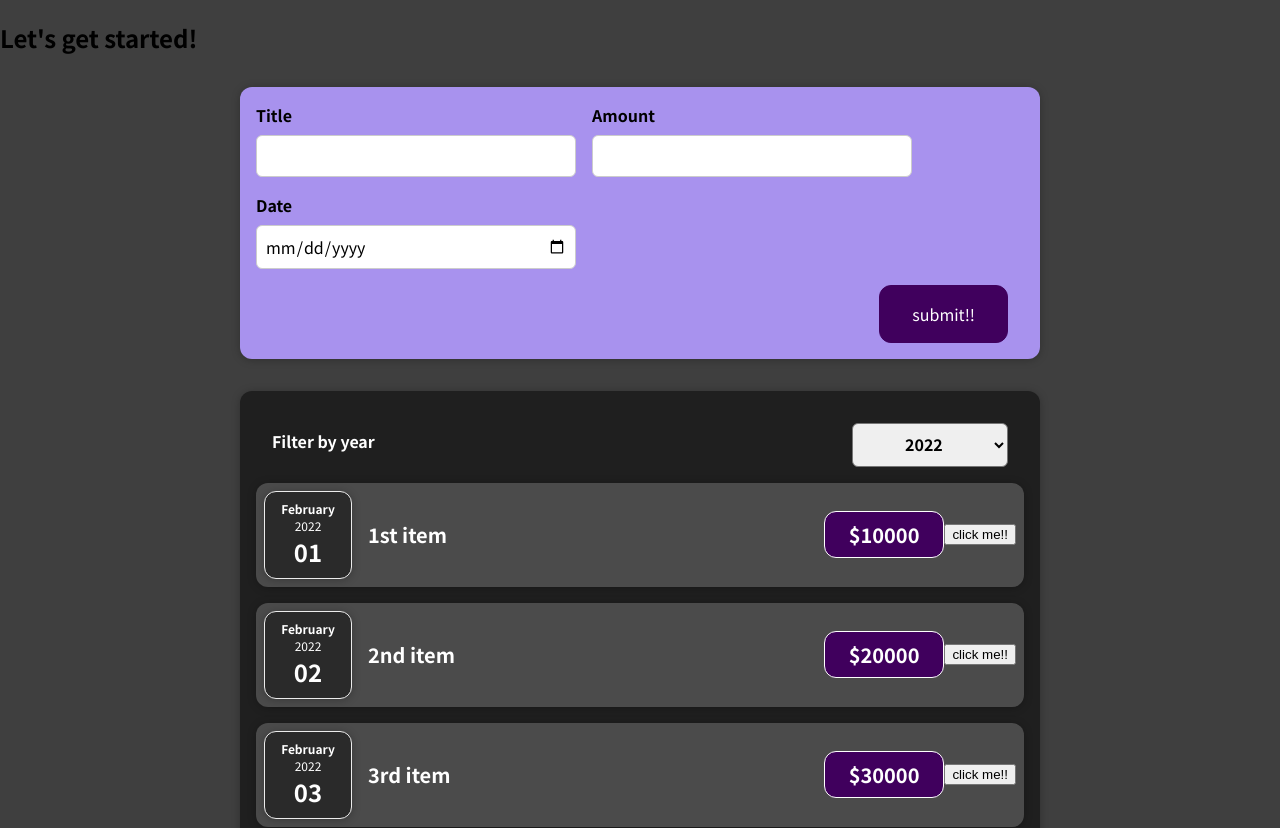
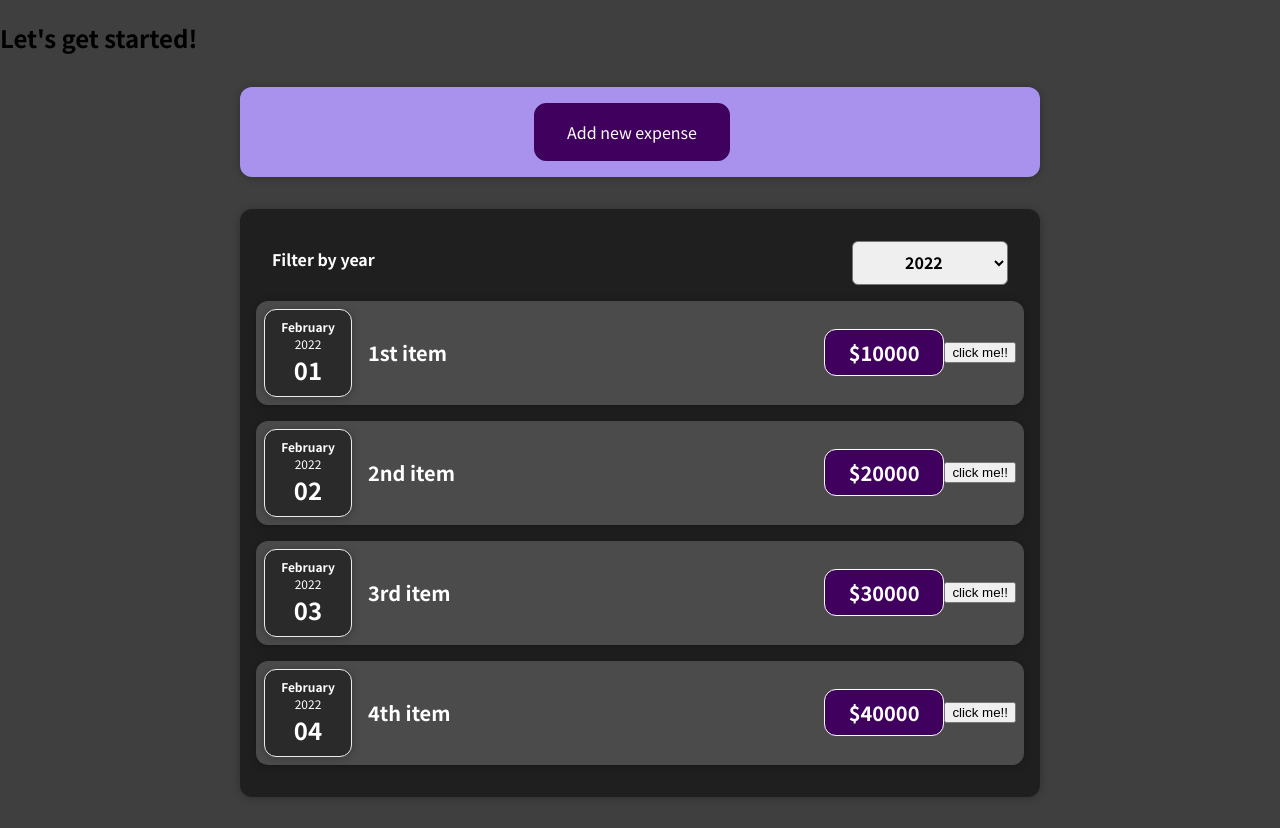
Before and after one commit to yutounun/ReactTheCompleteGuide, a React (Create React App) app: page / in a window 1280 px wide. Shown: the top 828 px of the page. Built offline with nearby package versions, Linux system fonts and the light colour scheme.

Commit message:
Make add new expense form available to close

```diff
--- a/src/components/NewExpense/ExpenseForm.css
+++ b/src/components/NewExpense/ExpenseForm.css
@@ -24,3 +24,7 @@
 .new-expense__actions {
   text-align: right;
 }
+
+.open-new-expense__actions {
+  text-align: center;
+}
--- a/src/components/NewExpense/ExpenseForm.js
+++ b/src/components/NewExpense/ExpenseForm.js
@@ -5,6 +5,7 @@ const ExpenseForm = (props) => {
   const [enteredTitle, setEnteredTitle] = useState("");
   const [enteredAmount, setEnteredAmount] = useState("");
   const [enteredDate, setEnteredDate] = useState("");
+  const [isOpen, setIsOpen] = useState(false);
 
   const titleChangeHandler = (event) => {
     setEnteredTitle(event.target.value);
@@ -15,9 +16,19 @@ const ExpenseForm = (props) => {
   const dateChangeHandler = (event) => {
     setEnteredDate(event.target.value);
   };
+  const openFormHandler = () => {
+    setIsOpen(true);
+  };
+  const closeFormHandler = () => {
+    setIsOpen(false);
+    console.log("isOpen :", isOpen);
+  };
   const submitHandler = (event) => {
     // Prevent submit the contents of the form
     event.preventDefault();
+
+    // Close the expense form after submit
+    closeFormHandler();
 
     const expenseData = {
       title: enteredTitle,
@@ -35,6 +46,16 @@ const ExpenseForm = (props) => {
     setEnteredDate("");
     setEnteredAmount("");
   };
+
+  // After Cancel/Submit action or Default
+  if (isOpen === false) {
+    return (
+      <div className="open-new-expense__actions">
+        <button onClick={openFormHandler}>Add new expense</button>
+      </div>
+    );
+    // After open the form
+  } else {
     return (
       <form onSubmit={submitHandler}>
         <div className="new-expense__controls">
@@ -68,10 +89,12 @@ const ExpenseForm = (props) => {
           </div>
         </div>
         <div className="new-expense__actions">
-        <button type="submit">submit!!</button>
+          <button onClick={closeFormHandler}>Cancel</button>
+          <button type="submit">Add new expense</button>
         </div>
       </form>
     );
+  }
 };
 
 export default ExpenseForm;
```
Lines whose indentation alone changed are shown as unchanged.
